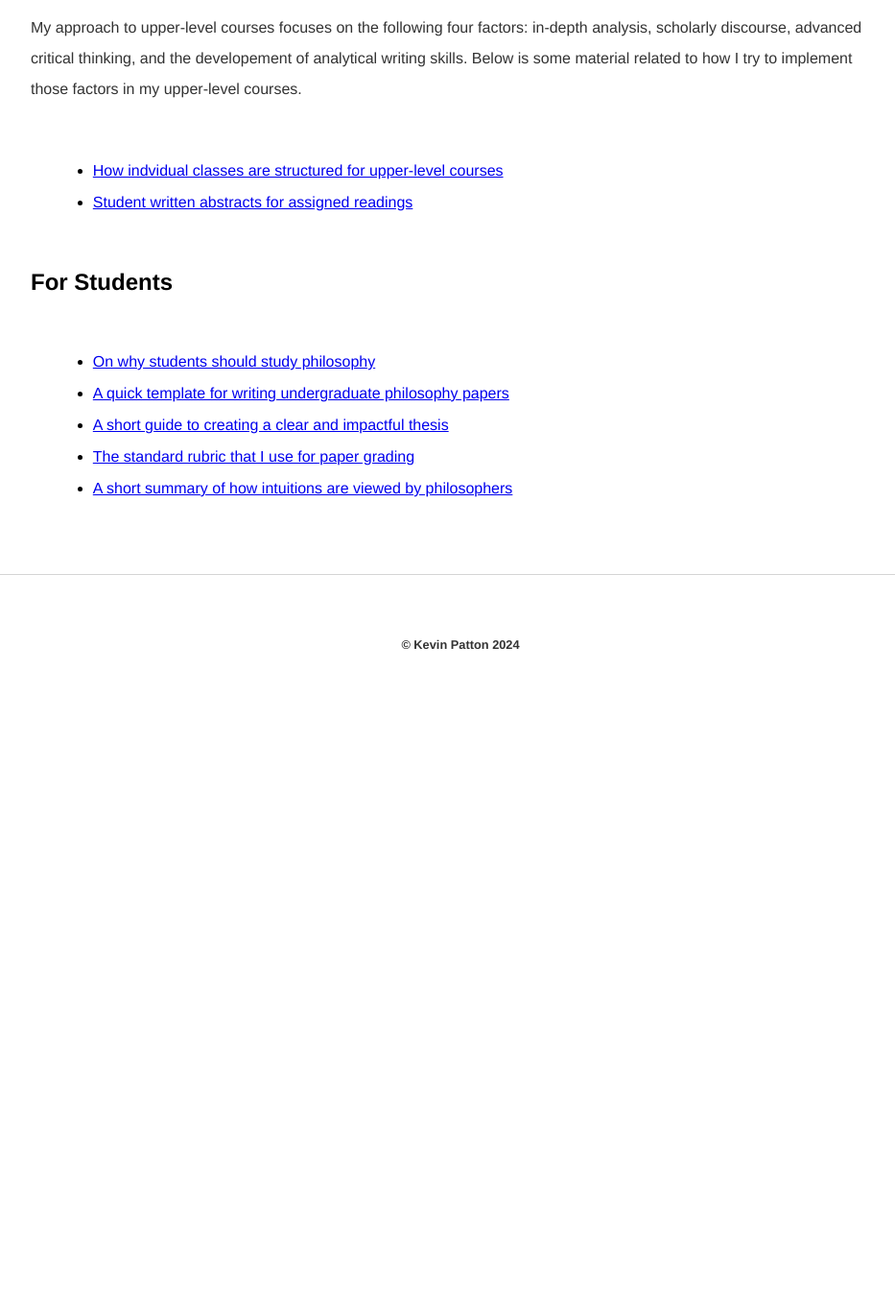
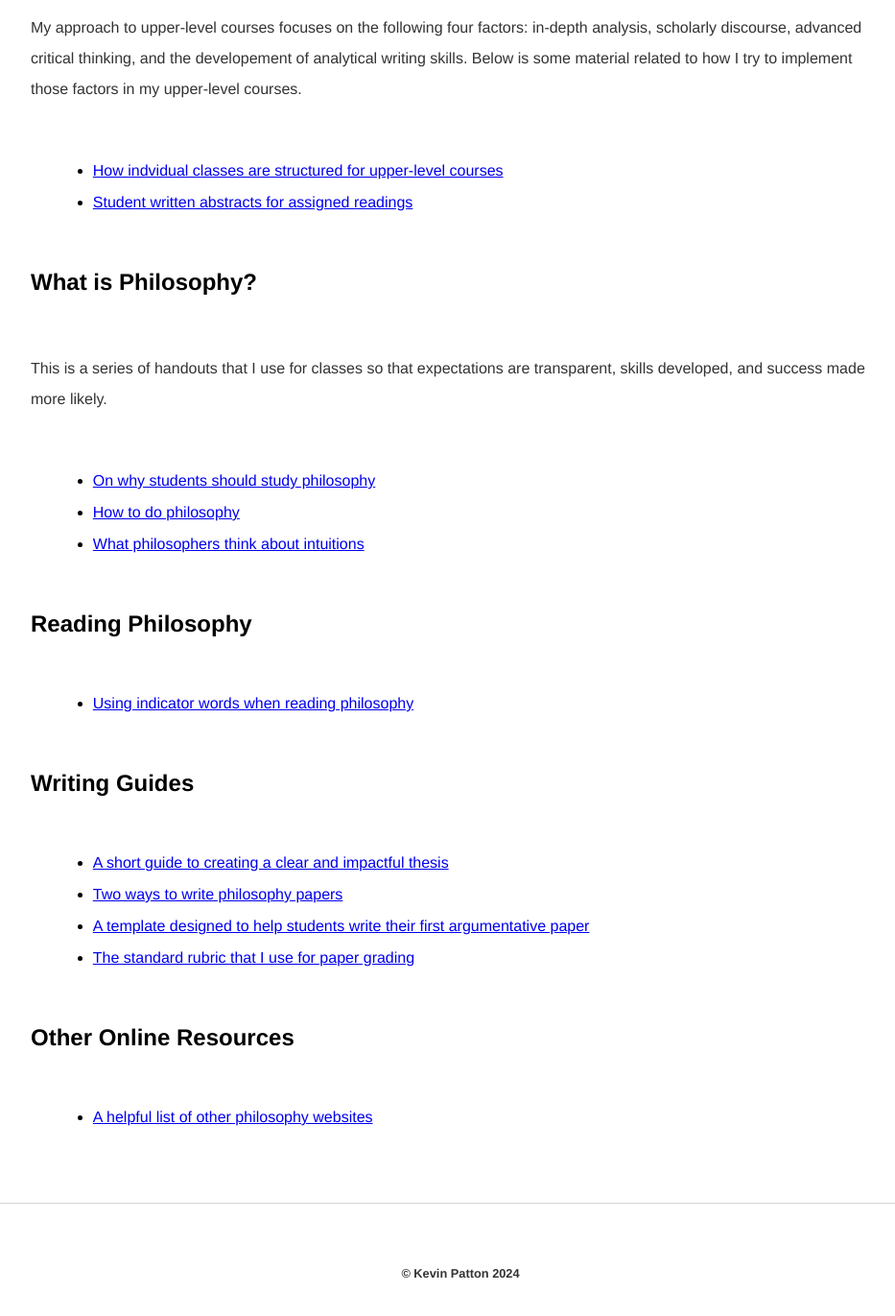
Before and after one commit to kevinjpatton/kevinjpatton.github.io, a Jekyll site: the page built from pedagogy/index.html, in a window 1280 px wide and 1400 px high, scrolled down 1434 px. Shown: the top 1371 px of the window at 96% size, without its empty margins (160-1093 px from the left). Built offline with Jekyll 4.4.1, drawn with Linux system fonts in a browser that asks for light colours; Markdown is read by kramdown in place of the engine named in the settings; before the commit the page ends 2179 px from its top, so only the background shows below that.

Commit message:
Update index.html

```diff
--- a/pedagogy/index.html
+++ b/pedagogy/index.html
@@ -25,11 +25,28 @@ title: Pedagogy - Kevin Patton
   <li><a href="/pedagogy/upper/upper_level_class_structure.html">How indvidual classes are structured for upper-level courses</a></li>
   <li><a href="/pedagogy/upper/upper_level_course_assessment_abstracts.html">Student written abstracts for assigned readings</a></li>
 </ul>
-<h2>For Students</h2>
+<h2>What is Philosophy?</h2>
+<p>This is a series of handouts that I use for classes so that expectations are transparent, skills developed, and success made more likely.</p>
 <ul class="standard-list">
-  <li><a href="/pedagogy/student/why_philosophy.html">On why students should study philosophy</a></li>
-   <li><a href="/pedagogy/student/writing_philosophy.html">A quick template for writing undergraduate philosophy papers</a></li>
-  <li><a href="/pedagogy/student/creatingyourthesis.html">A short guide to creating a clear and impactful thesis</a></li>
-  <li><a href="/pedagogy/student/Patton_GradingRubric.html">The standard rubric that I use for paper grading</a></li>
-  <li><a href="/pedagogy/student/intuitions.html">A short summary of how intuitions are viewed by philosophers</a></li>
+  <li><a href="/pedagogy/handouts/Handout - Why Philosophy.pdf" target="_blank">On why students should study philosophy</a></li>
+  <li><a href="/pedagogy/handouts/Handout - How to do Philosophical Analysis.pdf" target="_blank">How to do philosophy</a></li>
+  <li><a href="/pedagogy/handouts/Handout - The Role and Nature of Intuitions.pdf" target="_blank">What philosophers think about intuitions</a></li>
 </ul>
+
+<h2>Reading Philosophy</h2>
+<ul class="standard-list">
+  <li><a href="/pedagogy/handouts/Handout - Indicator Words.pdf" target="_blank">Using indicator words when reading philosophy</a></li>
+</ul>
+
+<h2>Writing Guides</h2>
+<ul class="standard-list">
+  <li><a href="/pedagogy/handouts/Handout - Creating Your Thesis.pdf" target="_blank">A short guide to creating a clear and impactful thesis</a></li>
+  <li><a href="/pedagogy/handouts/Handout - Writing a Philosophy Paper.pdf" target="_blank">Two ways to write philosophy papers</a></li>
+  <li><a href="/pedagogy/handouts/Handout - Argumentative Paper Template.pdf" target="_blank">A template designed to help students write their first argumentative paper</a></li>
+  <li><a href="/pedagogy/handouts/Grading_Rubric_Colorful.pdf" target="_blank">The standard rubric that I use for paper grading</a></li>
+</ul>
+
+<h2>Other Online Resources</h2>
+<ul class="standard-list">
+  <li><a href="/pedagogy/handouts/Handout - Online Resources.pdf" target="_blank">A helpful list of other philosophy websites</a></li>
+</ul>
```
